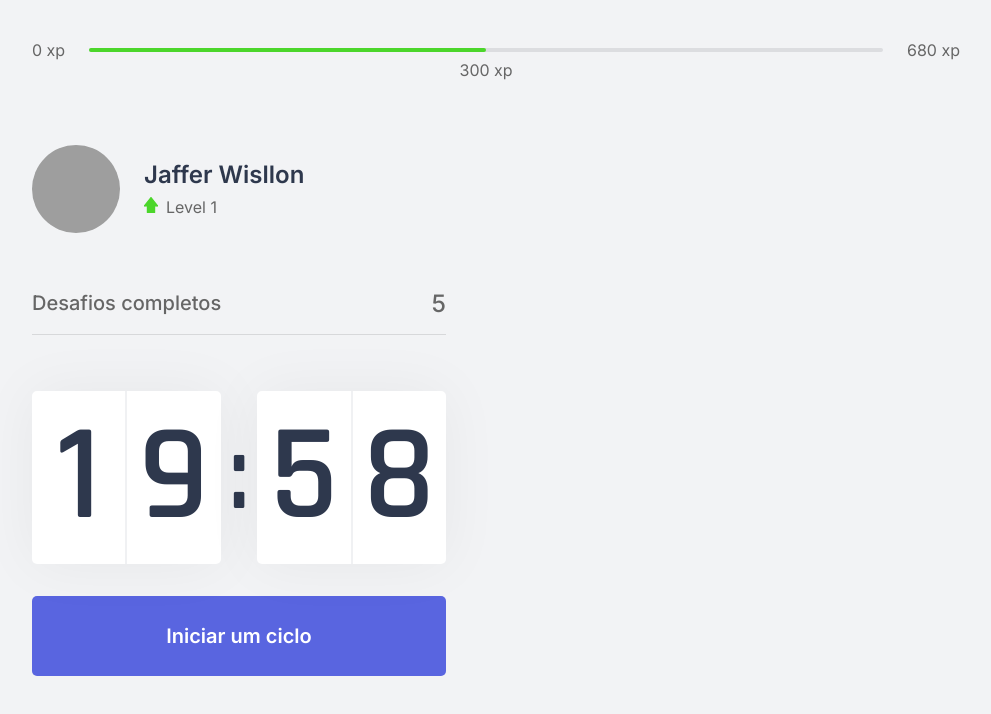
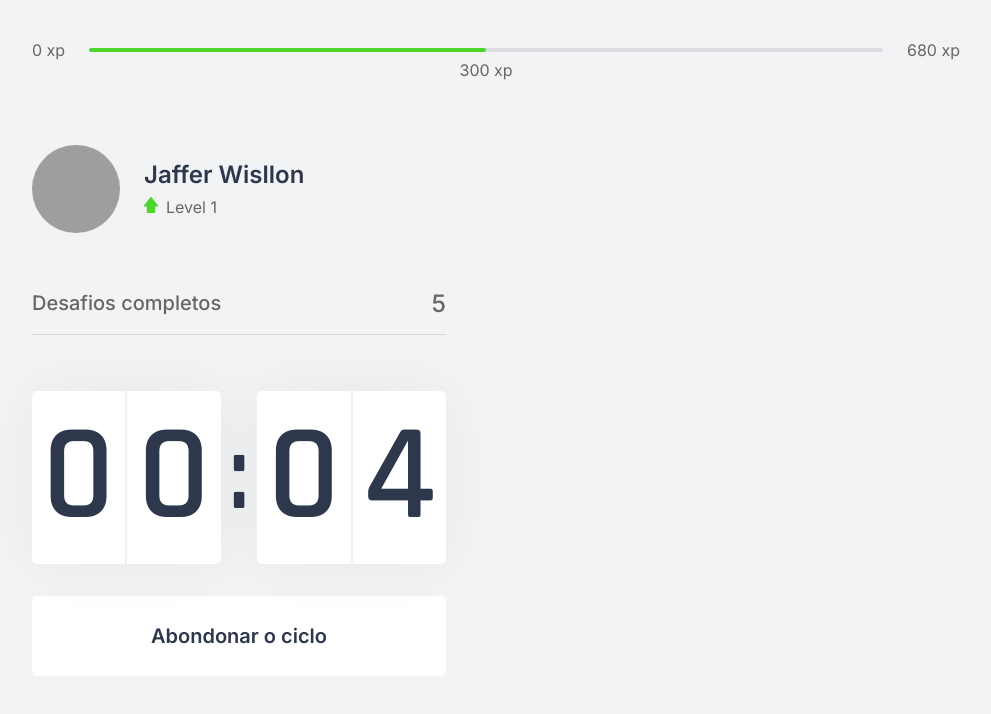
Before and after one commit to JafferWisllon/moveit, a Next.js app: page / in a window 1280 px wide. Both pictures are taken after a click on the button "Iniciar um ciclo". Shown: the top 714 px of the page, without its empty margins (144-1135 px from the left). Built offline with nearby package versions, Linux system fonts and the light colour scheme; grey boxes are pictures that could not be loaded.

Commit message:
finalizando o componente Countdown

```diff
--- a/src/components/Countdown.tsx
+++ b/src/components/Countdown.tsx
@@ -1,9 +1,12 @@
 import { useState, useEffect } from 'react';
 import styles from '../styles/components/Countdown.module.css';
 
+let countdownTimeout: NodeJS.Timeout;
+
 const Countdown = () => {
-  const [time, setTime] = useState(20 * 60);
-  const [active, setActive] = useState(false);
+  const [time, setTime] = useState(0.1 * 60);
+  const [isActive, setIsActive] = useState(false);
+  const [hasFinished, setHasFinished] = useState(false);
 
   const minutes = Math.floor(time / 60);
   const seconds = time % 60;
@@ -12,16 +15,25 @@
   const [secondLeft, secondRight] = String(seconds).padStart(2, '0').split('');
 
   function startCountdown() {
-    setActive(true)
+    setIsActive(true)
+  }
+
+  function resetCountdown() {
+    clearTimeout(countdownTimeout);
+    setIsActive(false);
+    setTime(25 * 60)
   }
 
   useEffect(() => {
-    if(active && time > 0) {
-      setTimeout(() => {
+    if (isActive && time > 0) {
+      countdownTimeout = setTimeout(() => {
         setTime(time - 1);
       }, 1000)
+    } else if (isActive && time === 0) {
+      setHasFinished(true);
+      setIsActive(false);
     }
-  }, [active, time])
+  }, [isActive, time])
 
   return (
     <div>
@@ -37,6 +49,25 @@
         </div>
 
       </div>
+
+      { hasFinished ? (
+        <button
+          disabled
+          className={`${styles.countdownButton}`}
+        >
+          Ciclo encerrado
+        </button>
+      ) : (
+          <>
+            {isActive ? (
+              <button
+                type="button"
+                className={`${styles.countdownButton} ${styles.countdownButtonActive}`}
+                onClick={resetCountdown}
+              >
+                Abondonar o ciclo
+              </button>
+            ) : (
                 <button
                   type="button"
                   className={styles.countdownButton}
@@ -44,6 +75,9 @@
                 >
                   Iniciar um ciclo
                 </button>
+              )}
+          </>
+        )}
     </div>
   )
 }
--- a/src/styles/components/Countdown.module.css
+++ b/src/styles/components/Countdown.module.css
@@ -53,6 +53,22 @@
   transition: background 0.2s;
 }
 
-.countdownButton:hover {
+.countdownButton:not(:disabled):hover {
   background: var(--blue-dark);
 }
+
+.countdownButtonActive {
+  background: var(--white);
+  color: var(--title);
+}
+
+.countdownButtonActive:not(:disabled):hover {
+  background: var(--red);
+  color: var(--white);
+}
+
+.countdownButton:disabled {
+  background: var(--white);
+  color: var(--text);
+  cursor: not-allowed;
+}
```
Lines whose indentation alone changed are shown as unchanged.
